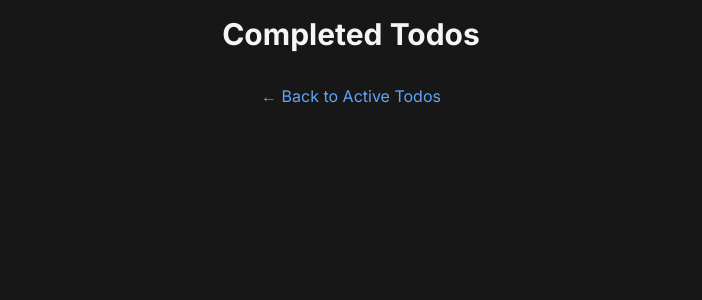
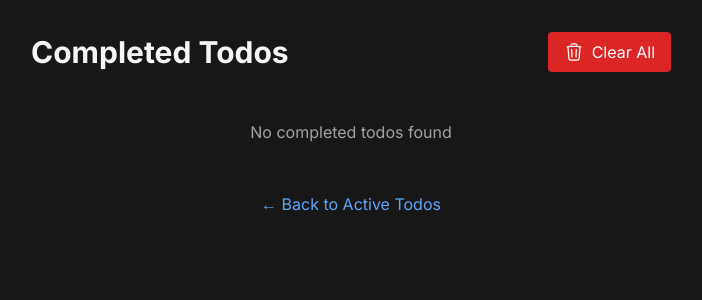
Before and after one commit to osama-mousa/todos, a Next.js app: page /completed in a window 1280 px wide. Shown: the top 300 px of the page, without its empty margins (289-991 px from the left). Built offline with nearby package versions, Linux system fonts and the light colour scheme.

Commit message:
add clear btn and update

```diff
--- a/src/app/completed/page.jsx
+++ b/src/app/completed/page.jsx
@@ -1,7 +1,7 @@
 "use client";
 import { useEffect, useState } from "react";
 import { getTodos, saveTodos } from "@/lib/todos";
-import { ArrowUturnLeftIcon } from "@heroicons/react/24/outline";
+import { ArrowUturnLeftIcon, TrashIcon } from "@heroicons/react/24/outline";
 import Link from "next/link";
 
 export default function CompletedPage() {
@@ -23,25 +23,41 @@ export default function CompletedPage() {
     setCompletedTodos(todos.filter((todo) => todo.completed));
   };
 
+  const clearAllCompleted = () => {
+    const activeTodos = getTodos().filter((todo) => !todo.completed);
+    saveTodos(activeTodos);
+    setCompletedTodos([]);
+  };
+
   useEffect(() => {
     setCompletedTodos(getTodos().filter((todo) => todo.completed));
   }, []);
 
   return (
-    <div className="w-full max-w-2xl">
-      <h1 className="text-3xl font-bold mb-8 text-center">Completed Todos</h1>
+    <div className="w-full max-w-2xl p-4">
+      <div className="flex justify-between items-center mb-8">
+        <h1 className="text-3xl font-bold">Completed Todos</h1>
+        <button
+          onClick={clearAllCompleted}
+          className="bg-red-600 hover:bg-red-500 text-white px-4 py-2 rounded flex items-center gap-2"
+          disabled={completedTodos.length === 0}
+        >
+          <TrashIcon className="w-5 h-5" />
+          Clear All
+        </button>
+      </div>
 
       <div className="space-y-2">
         {completedTodos.map((todo) => (
           <div
             key={todo.id}
-            className="flex items-center justify-between p-4 bg-neutral-800 rounded-lg"
+            className="flex items-center justify-between p-4 bg-neutral-800 rounded-lg hover:bg-neutral-700 transition-colors"
           >
-            <span className="line-through text-gray-400">{todo.text}</span>
+            <span className="line-through text-neutral-400">{todo.text}</span>
             <div className="flex gap-2">
               <button
                 onClick={() => restoreTodo(todo.id)}
-                className="text-blue-400 hover:text-blue-300"
+                className="text-blue-400 hover:text-blue-300 p-2 rounded hover:bg-neutral-700"
                 title="Restore Task"
               >
                 <ArrowUturnLeftIcon className="w-5 h-5" />
@@ -49,10 +65,19 @@ export default function CompletedPage() {
             </div>
           </div>
         ))}
+
+        {completedTodos.length === 0 && (
+          <div className="p-4 text-center text-neutral-400 justify-center">
+            No completed todos found
+          </div>
+        )}
       </div>
 
       <div className="mt-8 text-center">
-        <Link href="/" className="text-blue-400 hover:text-blue-300">
+        <Link
+          href="/"
+          className="text-blue-400 hover:text-blue-300 inline-flex items-center gap-2"
+        >
           ← Back to Active Todos
         </Link>
       </div>
```
